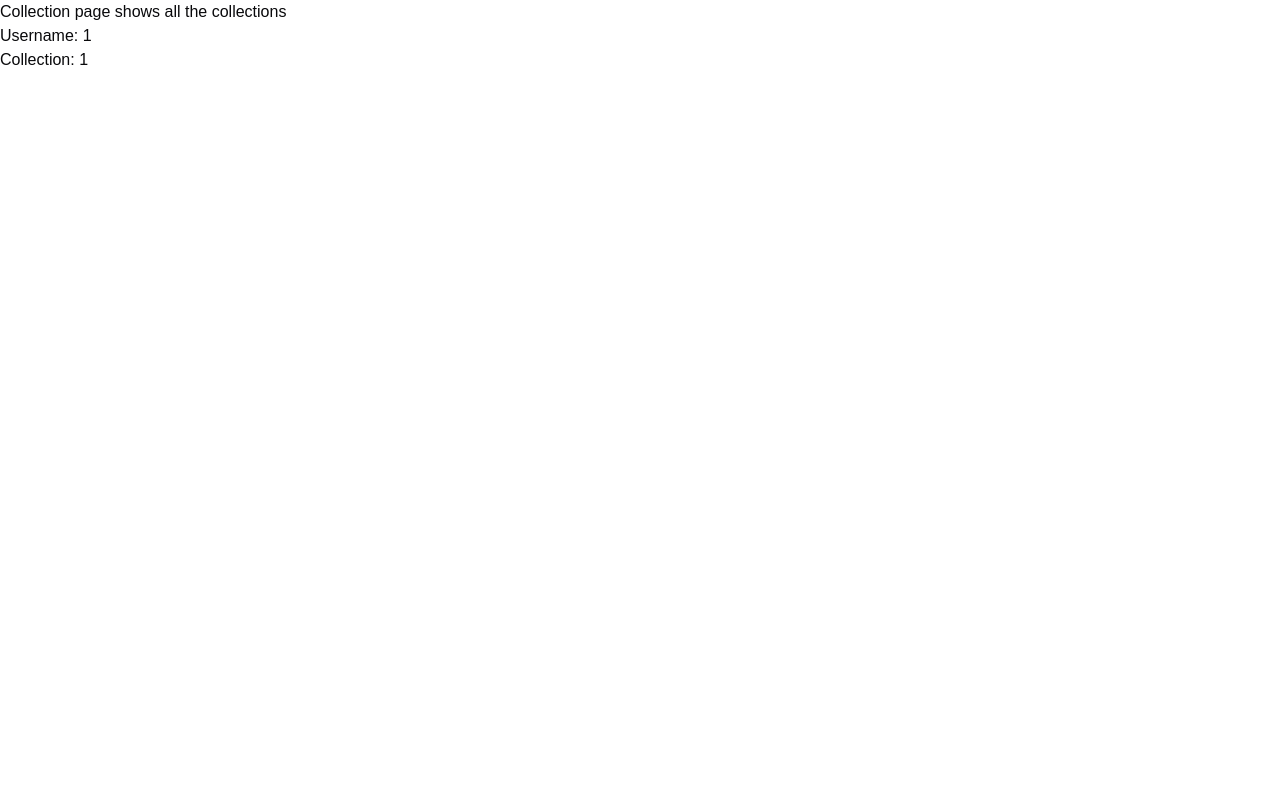
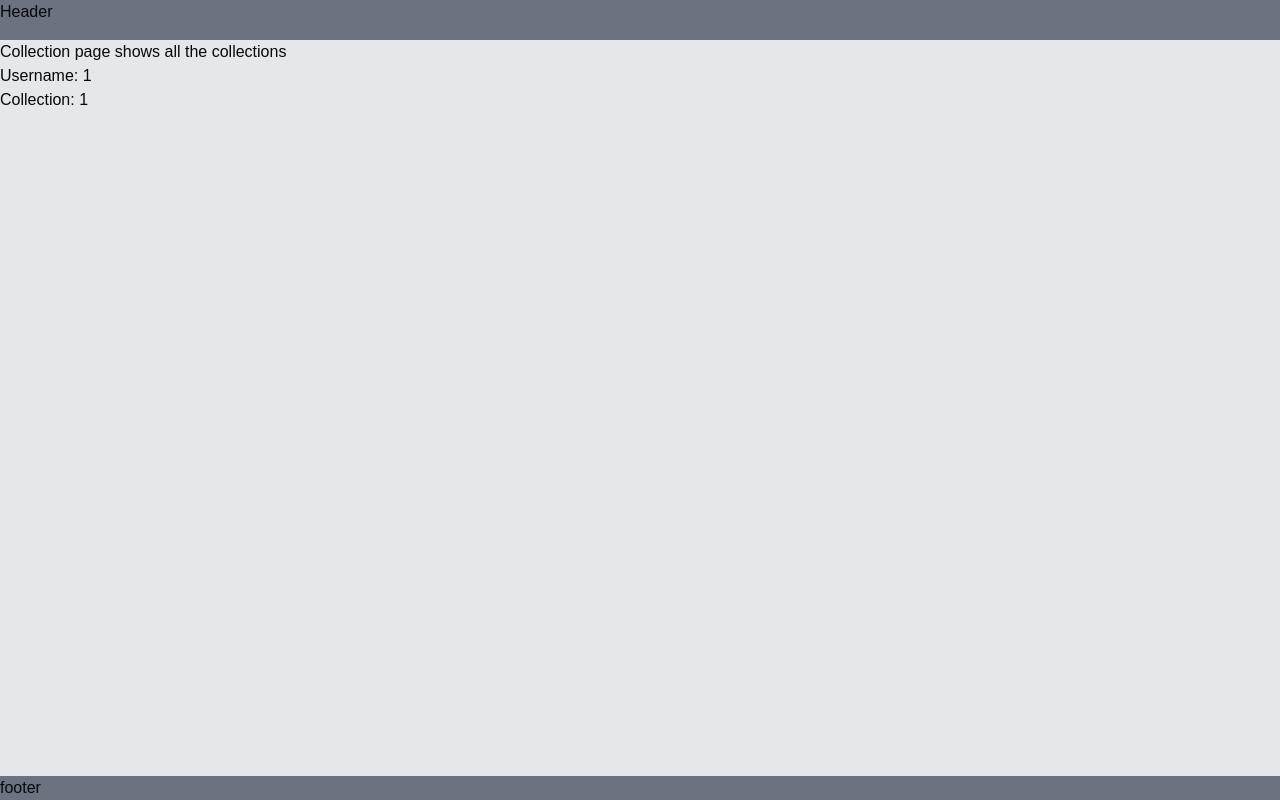
Before and after one commit to edgarcoime/quizard, a Next.js app in the folder client/: page /id/1/1 in a window 1280 px wide. Built offline with nearby package versions, Linux system fonts and the light colour scheme.

Commit message:
feat: added a general layout for page and max-width

```diff
--- a/client/src/app/(with-layout)/layout.tsx
+++ b/client/src/app/(with-layout)/layout.tsx
@@ -5,10 +5,28 @@ export default function PublicLayout({
 }>) {
   // Global layout here add header/nav and footers
   return (
-    <>
-      <header></header>
-      <main>{children}</main>
-      <footer></footer>
-    </>
+    // Background
+    <div className="h-screen w-screen bg-slate-500 flex flex-col">
+      {/* Header/Navigation */}
+      <header className="bg-gray-200 h-10">
+        <div className="bg-gray-500 h-full max-w-screen-xl mx-auto shadow-lg">
+          <p>Header</p>
+        </div>
+      </header>
+
+      {/* max width of content should be xl or 1280px according to tailwind */}
+      <main className="bg-gray-100 grow">
+        <div className="bg-gray-200 h-full max-w-screen-xl mx-auto">
+          {children}
+        </div>
+      </main>
+
+      {/* Footer */}
+      <footer className="bg-gray-200">
+        <div className="bg-gray-500 h-full max-w-screen-xl mx-auto">
+          <p>footer</p>
+        </div>
+      </footer>
+    </div>
   );
 }
--- a/client/src/components/pages/userProtected.tsx
+++ b/client/src/components/pages/userProtected.tsx
@@ -1,5 +1,6 @@
 "use server";
 
+// Should be able to access cookies here
 export default async function UserProtectedLayout({
   children,
 }: Readonly<{
```
